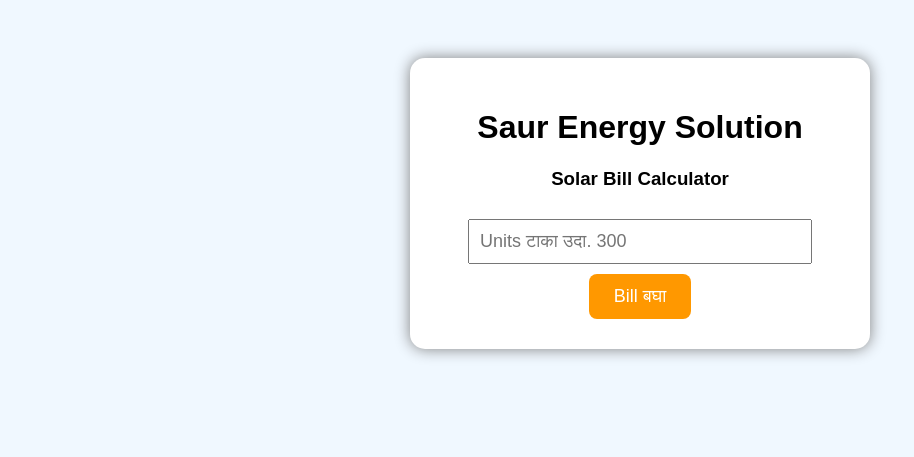
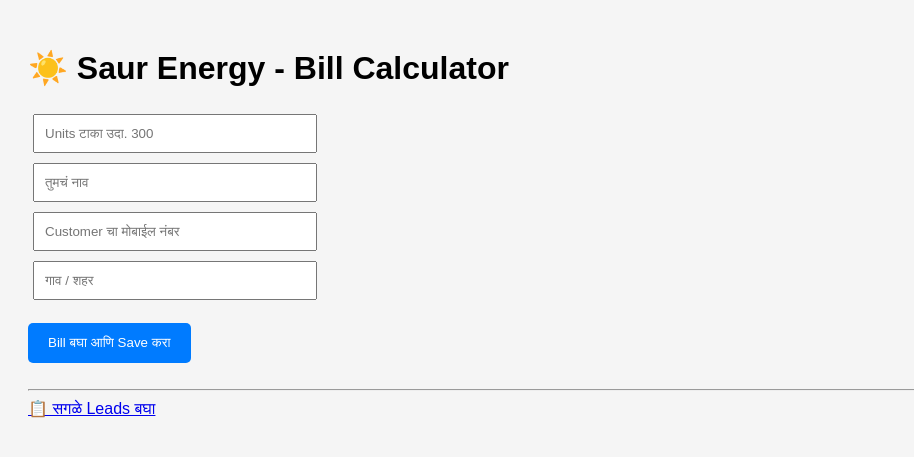
Before and after one commit to dhikalerahulrd-a11y/saur-energy-app, a Flask app: page / in a window 1280 px wide. Shown: the top 457 px of the page, without its empty margins (0-914 px from the left). Run offline with Flask 3, Linux system fonts and the light colour scheme; some libraries are stand-ins or nearby versions.

```diff
--- a/app.py
+++ b/app.py
@@ -1,30 +1,58 @@
 from flask import Flask, render_template, request
+from flask_pymongo import PyMongo
+import os
+from dotenv import load_dotenv
+
+load_dotenv()
 
 app = Flask(__name__)
+app.config["MONGO_URI"] = os.getenv("MONGO_URI")
+mongo = PyMongo(app)
+
+@app.route("/test-db")
+def test_db():
+    try:
+        mongo.db.test_collection.insert_one({"status": "OK"})
+        return "<h1>✅ Atlas Connected!</h1>"
+    except Exception as e:
+        return f"<h1>❌ Error: {e}</h1>"
 
 @app.route("/", methods=["GET", "POST"])
-def home():
-    monthly_bill = None # सुरवातीला काहीच नाही
+def index():
+    result = None
+    monthly_bill = None
+    units = None
 
     if request.method == "POST":
-        # 1. Form मधून Units घेणे
-        units = int(request.form["units"])
-        rate = 8
-        monthly_bill = units * rate
-        yearly_bill = monthly_bill * 12
-        saving = yearly_bill * 0.90
-        total_saving = saving * 25
+        try:
+            units = request.form.get("units")
+            name = request.form.get("name")
+            phone = request.form.get("phone")
+            city = request.form.get("city")
 
-        # 2. हे सगळं HTML कडे पाठवणे
-        return render_template("index.html",
-                               units=units,
-                               monthly_bill=monthly_bill,
-                               yearly_bill=yearly_bill,
-                               saving=saving,
-                               total_saving=total_saving)
+            # तुझा साधा Bill Calculation
+            monthly_bill = float(units) * 8
 
-    # 3. जर कोणी फक्त Page उघडला (GET), तर फक्त Form दाखव
-    return render_template("index.html")
+            # Database मध्ये Save
+            if name and phone:
+                mongo.db.leads.insert_one({
+                    "name": name,
+                    "phone": phone,
+                    "city": city,
+                    "units": units,
+                    "bill": monthly_bill
+                })
+                result = f"धन्यवाद {name}! Data Save झाला!"
+
+        except Exception as e:
+            result = f"Error: {e}"
+
+    return render_template("index.html", result=result, monthly_bill=monthly_bill, units=units)
+
+@app.route("/leads")
+def show_leads():
+    all_leads = list(mongo.db.leads.find())
+    return render_template("leads.html", leads=all_leads)
 
 if __name__ == "__main__":
     app.run(host="0.0.0.0", port=5000, debug=True)
--- a/requirements.txt
+++ b/requirements.txt
@@ -1 +1,5 @@
-flask
+Flask
+Flask-PyMongo
+python-dotenv
+pymongo
+gunicorn
--- a/templates/index.html
+++ b/templates/index.html
@@ -1,36 +1,59 @@
 <!DOCTYPE html>
 <html>
 <head>
-    <title>Saur Energy - Solar Calculator</title>
+<title>Saur Energy</title>
 <style>
-        body { font-family: Arial; background-color: #f0f8ff; text-align: center; padding: 50px; }
-        .box { background: white; width: 400px; margin: auto; padding: 30px; border-radius: 15px; box-shadow: 0px 0px 15px gray; }
-        input { padding: 10px; width: 80%; margin: 10px; font-size: 18px; }
-        button { padding: 12px 25px; background-color: #ff9800; color: white; border: none; font-size: 18px; border-radius: 8px; cursor: pointer; }
-        .result { margin-top: 20px; background: #e8f5e9; padding: 15px; border-radius: 10px; }
+body { font-family: Arial; padding: 20px; background: #f5f5f5; }
+input { padding: 10px; margin: 5px; width: 260px; }
+button { padding: 12px 20px; cursor: pointer; background: #007bff; color: white; border: none; border-radius: 5px; }
+.result-box { background: white; padding: 20px; margin-top: 20px; border-radius: 10px; }
+.wa-customer { background: #25D366; color: white; padding: 12px 20px; border-radius: 5px; text-decoration: none; display: inline-block; margin: 5px; }
+.wa-owner { background: #000; color: white; padding: 12px 20px; border-radius: 5px; text-decoration: none; display: inline-block; margin: 5px; }
 </style>
 </head>
 <body>
-    <div class="box">
-        <h1>Saur Energy Solution</h1>
-        <h3>Solar Bill Calculator</h3>
+
+<h1>☀️ Saur Energy - Bill Calculator</h1>
 
 <form method="POST">
-            <input type="number" name="units" placeholder="Units टाका उदा. 300" required>
-            <br>
-            <button type="submit">Bill बघा</button>
+    <input type="number" name="units" placeholder="Units टाका उदा. 300" required><br>
+    <input type="text" name="name" placeholder="तुमचं नाव" required><br>
+    <input type="text" name="phone" placeholder="Customer चा मोबाईल नंबर" required><br>
+    <input type="text" name="city" placeholder="गाव / शहर"><br><br>
+    <button type="submit">Bill बघा आणि Save करा</button>
 </form>
 
+{% if result %}
+<h2 style="color:green;">{{ result }}</h2>
+{% endif %}
+
 {% if monthly_bill %}
-        <div class="result">
+<div class="result-box">
     <h3>Report for {{ units }} Units</h3>
-            <p>Monthly Bill: <b>Rs {{ monthly_bill }}</b></p>
-            <p>Yearly Bill: <b>Rs {{ yearly_bill }}</b></p>
-            <h2 style="color: green;">Yearly Saving: Rs {{ saving }}</h2>
-            <p>25 Years Saving: <b>Rs {{ total_saving }}</b></p>
-            <a href="https://wa.me/+919552275943?text=मला {{ units }} Units साठी Solar हवाय">WhatsApp वर संपर्क करा</a>
+    <h2>Monthly Bill: Rs. {{ monthly_bill }}</h2>
+    <p>Customer: {{ request.form.get('name') }} ({{ request.form.get('phone') }}) - {{ request.form.get('city') }}</p>
+    <hr>
+
+    <!-- BUTTON 1: Customer ला Bill पाठवायला -->
+    <a class="wa-customer"
+       href="https://wa.me/91{{ request.form.get('phone') }}?text=नमस्कार%20{{ request.form.get('name') }}!%20Saur%20Energy%20कडून!%20तुमच्या%20{{ units }}%20Units%20चा%20Bill%20Rs.%20{{ monthly_bill }}%20आहे.%20Solar%20लावून%20तुम्ही%20पैसे%20वाचवू%20शकता!%20🙏"
+       target="_blank">
+       1️⃣ Send Bill On Your WhatsApp
+    </a>
+
+    <!-- BUTTON 2: तुला Enquiry येईल - इथे तुझा नंबर टाक! -->
+    <a class="wa-owner"
+       href="https://wa.me/919552275943?text=🔔%20नवीन%20Enquiry%20आली!%0Aनाव:%20{{ request.form.get('name') }}%0Aनंबर:%20{{ request.form.get('phone') }}%0Aगाव:%20{{ request.form.get('city') }}%0AUnits:%20{{ units }}%0ABill:%20Rs.%20{{ monthly_bill }}"
+       target="_blank">
+       2️⃣ Reached Us on WhatsApp
+    </a>
+
+    <p><small>वरचा काळा Button दाबल्यावर तुला स्वतःला WhatsApp वर Enquiry येईल</small></p>
 </div>
 {% endif %}
-    </div>
+
+<br><hr>
+<a href="/leads">📋 सगळे Leads बघा</a>
+
 </body>
 </html>
```
Also changed, not shown: templates/leads.html (added, +8 -0 lines), 2 other files. Lines whose indentation alone changed are shown as unchanged.
